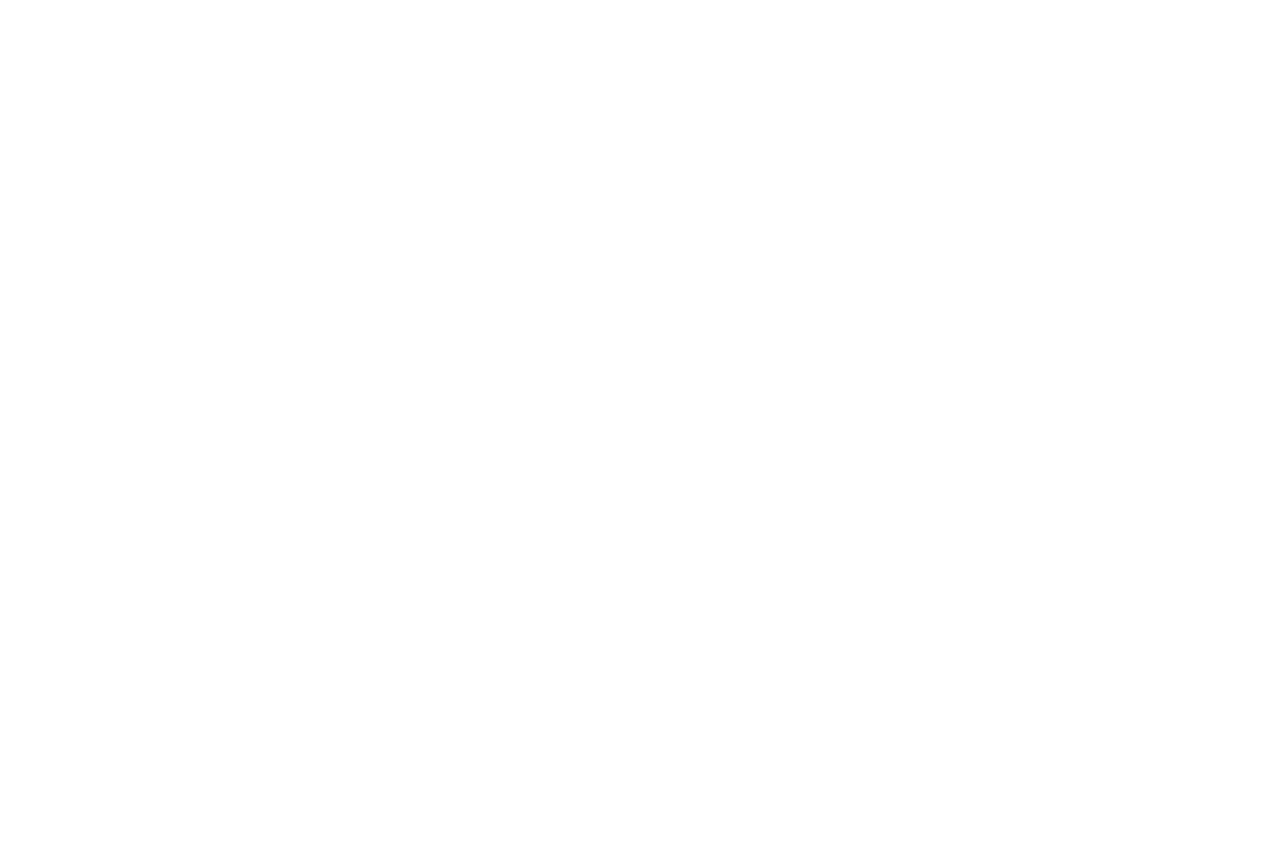
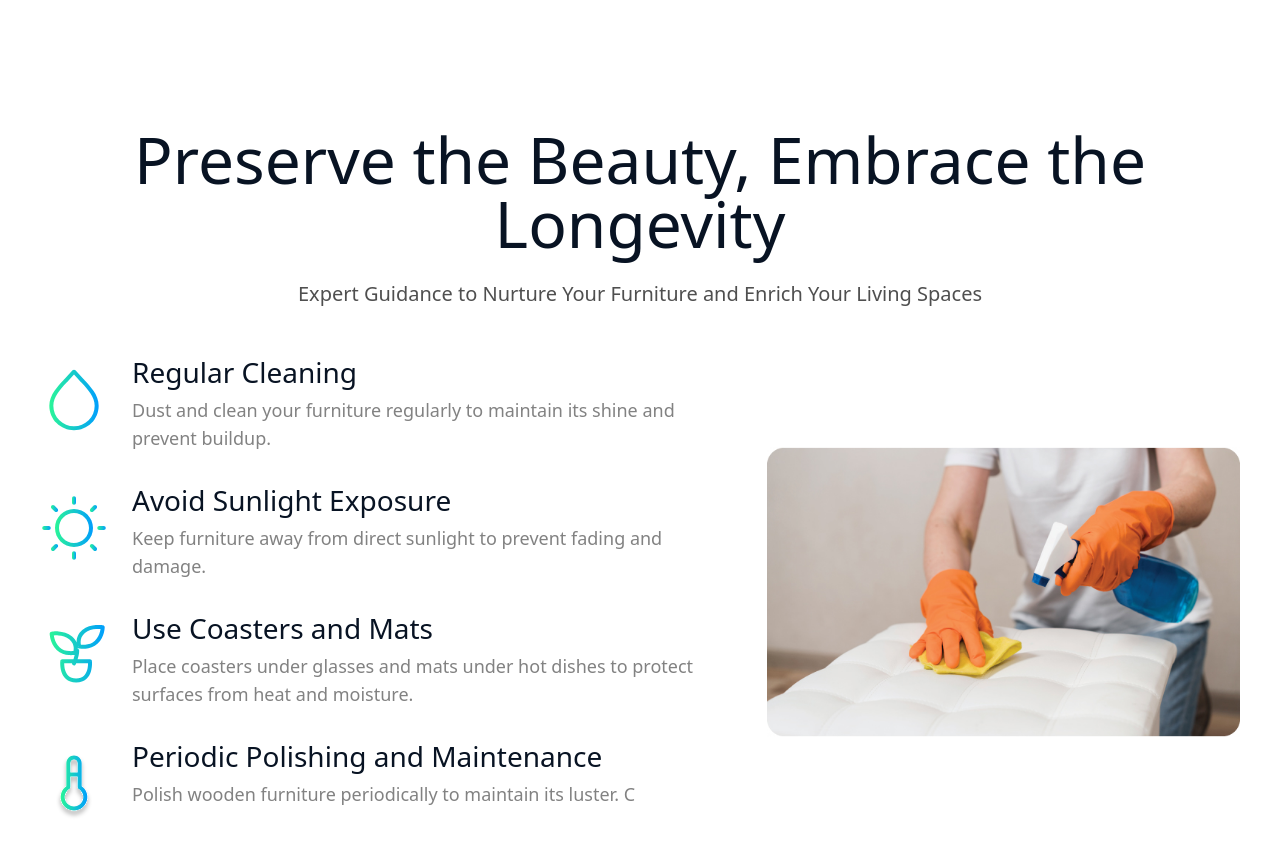
Before and after one commit to TowsifMuhtadiKhan/Furniture_Fusion_website_using-React, a React (Create React App) app: page / in a window 1280 px wide. Shown: the part 3000-3856 px from the top of the page. Before the commit the page ends 3128 px from the top, so only its background shows below. Built offline with nearby package versions, Linux system fonts and the light colour scheme.

Commit message:
Care Section added with updated data

```diff
--- a/public/index.html
+++ b/public/index.html
@@ -2,7 +2,7 @@
 <html lang="en">
   <head>
     <meta charset="utf-8" />
-    <link rel="icon" href="%PUBLIC_URL%/logo.png" />
+
     <link rel="shortcut icon" href="./logo.png" type="image/x-icon">
     <meta name="viewport" content="width=device-width, initial-scale=1" />
     <meta name="theme-color" content="#000000" />
@@ -11,35 +11,12 @@
       content="Web site created using create-react-app"
     />
 
-    <!--
-      manifest.json provides metadata used when your web app is installed on a
-      user's mobile device or desktop. See https://developers.google.com/web/fundamentals/web-app-manifest/
-    -->
     <link rel="manifest" href="%PUBLIC_URL%/manifest.json" />
-    <!--
-      Notice the use of %PUBLIC_URL% in the tags above.
-      It will be replaced with the URL of the `public` folder during the build.
-      Only files inside the `public` folder can be referenced from the HTML.
-
-      Unlike "/favicon.ico" or "favicon.ico", "%PUBLIC_URL%/favicon.ico" will
-      work correctly both with client-side routing and a non-root public URL.
-      Learn how to configure a non-root public URL by running `npm run build`.
-    -->
-
     <title>FurnitureFusion</title>
   </head>
   <body>
     <noscript>You need to enable JavaScript to run this app.</noscript>
     <div id="root"></div>
-    <!--
-      This HTML file is a template.
-      If you open it directly in the browser, you will see an empty page.
 
-      You can add webfonts, meta tags, or analytics to this file.
-      The build step will place the bundled scripts into the <body> tag.
-
-      To begin the development, run `npm start` or `yarn start`.
-      To create a production bundle, use `npm run build` or `yarn build`.
-    -->
   </body>
 </html>
--- a/src/App.js
+++ b/src/App.js
@@ -3,7 +3,7 @@ import Hero from "./views/Hero";
 import Services from "./views/Services";
 import Products from "./views/Products";
 import Reference from "./views/Reference";
-// import Care from "./views/Care";
+import Care from "./views/Care";
 // import Footer from "./views/Footer";
 
 
@@ -19,8 +19,8 @@ function App() {
       <Services />
       <Products />
       <Reference />
-      {/*<Care />
-      <ActiveSlider/>
+      <Care />
+      {/*<ActiveSlider/>
       <TestimonialCarousel/>
       <Footer /> */}
 
--- a/src/data.js
+++ b/src/data.js
@@ -81,6 +81,7 @@ export const products = [
 export const referenceTitle = " Gallery of Timeless Elegance";
 export const referenceSubtitle = "Immerse Yourself in the Beauty of Furnished Living Spaces";
 
+// data for caresection
 export const careTitle = "Preserve the Beauty, Embrace the Longevity";
 export const careSubtitle = "Expert Guidance to Nurture Your Furniture and Enrich Your Living Spaces";
 
--- /dev/null
+++ b/src/views/Care.jsx
@@ -0,0 +1,55 @@
+// local imports
+import { careTitle, careSubtitle, careList } from "../data";
+import imageFour from "../assets/image-four.jpg";
+import FadeIn from "../components/FadeIn";
+
+// Functional component named Care
+const Care = () => {
+  return (
+    // Main container for the care section with specified styles
+    <div id="care" className="px-10 max-w-[1490px] mx-auto mb-[160px]">
+       {/* Fading in the care section  */}
+      <FadeIn delay={0.2} direction="down">
+        <h1 className="text-5xl lg:text-[64px] font-medium text-fontBlack mb-6 text-center">
+          {careTitle}
+        </h1>
+      </FadeIn>
+      <FadeIn delay={0.4} direction="down">
+        <h5 className="text-[#4F4F4F] text-lg xs:text-xl mb-12">
+          {careSubtitle}
+        </h5>
+      </FadeIn>
+      {/* Container for care items with flex layout */}
+      <div className="flex flex-col lg:flex-row gap-8">
+         {/* Container for individual care items */}
+        <div className="flex flex-col gap-8 items-start">
+          {careList.map((item, i) => (
+            <FadeIn key={i} delay={(i + 1) * 0.2} direction="left">
+              <div className="flex flex-col xs:flex-row gap-6 items-center xs:items-start">
+                <img
+                  src={item.img}
+                  alt={item.title}
+                  className="h-[88px] w-[68px]"
+                />
+                <div>
+                  <h3 className="text-center xs:text-start mb-2 text-2xl lg:text-[28px] text-fontBlack font-medium">
+                    {item.title}
+                  </h3>
+                  <h6 className="text-center xs:text-start text-base lg:text-lg text-fontGray font-medium">
+                    {item.subtitle}
+                  </h6>
+                </div>
+              </div>
+            </FadeIn>
+          ))}
+        </div>
+        <FadeIn delay={0.6} direction="right">
+          <img src={imageFour} alt="plants" />
+        </FadeIn>
+      </div>
+    </div>
+  );
+};
+
+// Exporting the Care component for use in other parts of the application
+export default Care;
```
